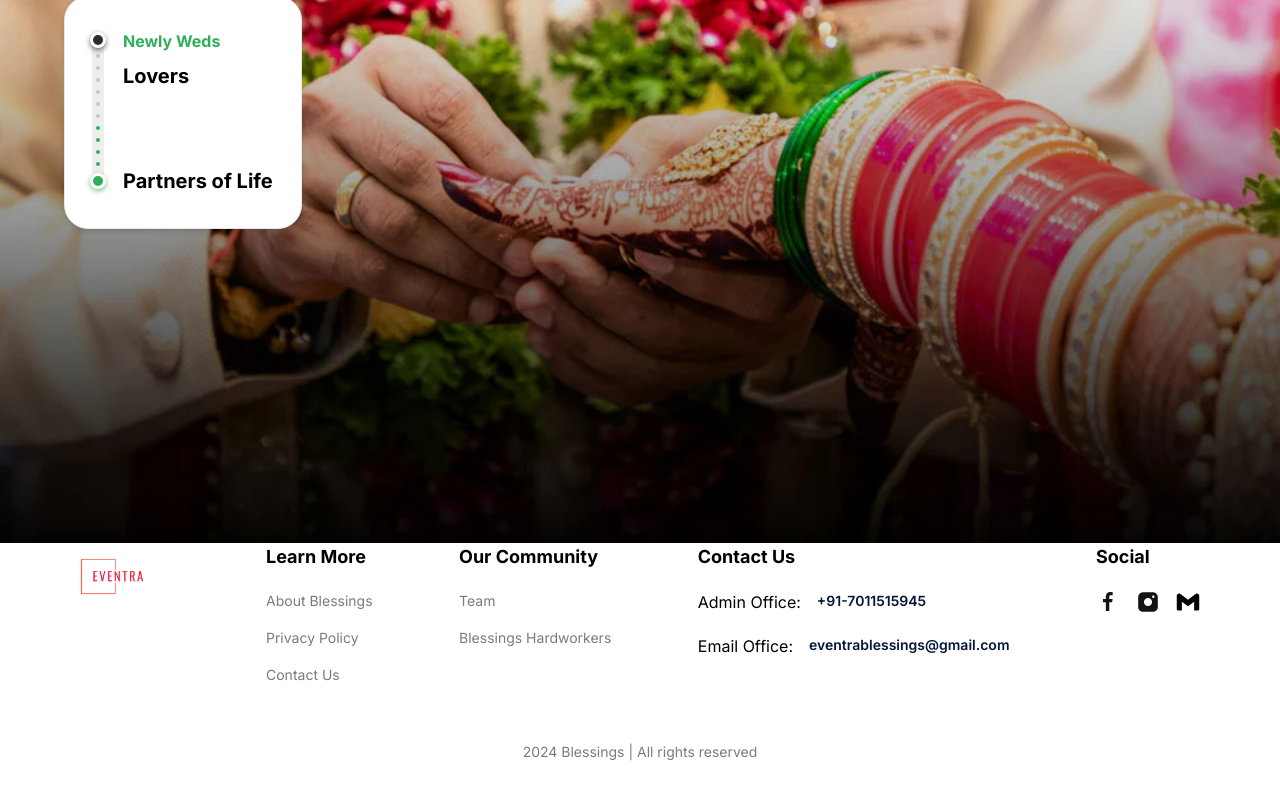
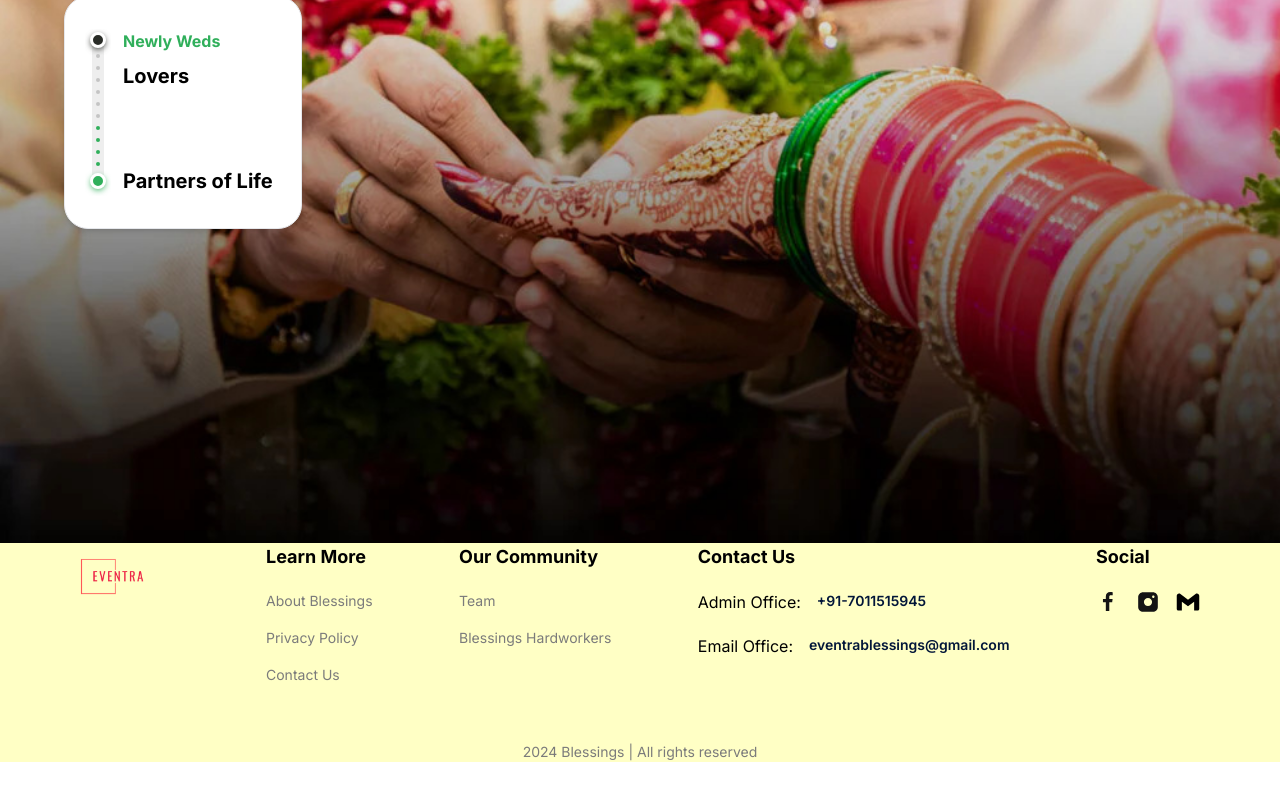
Before and after one commit to Sahilsingh18/Eventra, a Next.js app: page / in a window 1280 px wide. Shown: the part 3950-4750 px from the top of the page. Built offline with nearby package versions, Linux system fonts and the light colour scheme.

Commit message:
Update tailwind.config.ts

```diff
--- a/tailwind.config.ts
+++ b/tailwind.config.ts
@@ -28,6 +28,8 @@ module.exports = {
         yellow: {
           50: '#FEC601',
         },
+        // Add your custom color here
+        customYellow: '#ffffc5',
       },
       backgroundImage: {
         'bg-img-1': "url('/img-1.png')",
```
